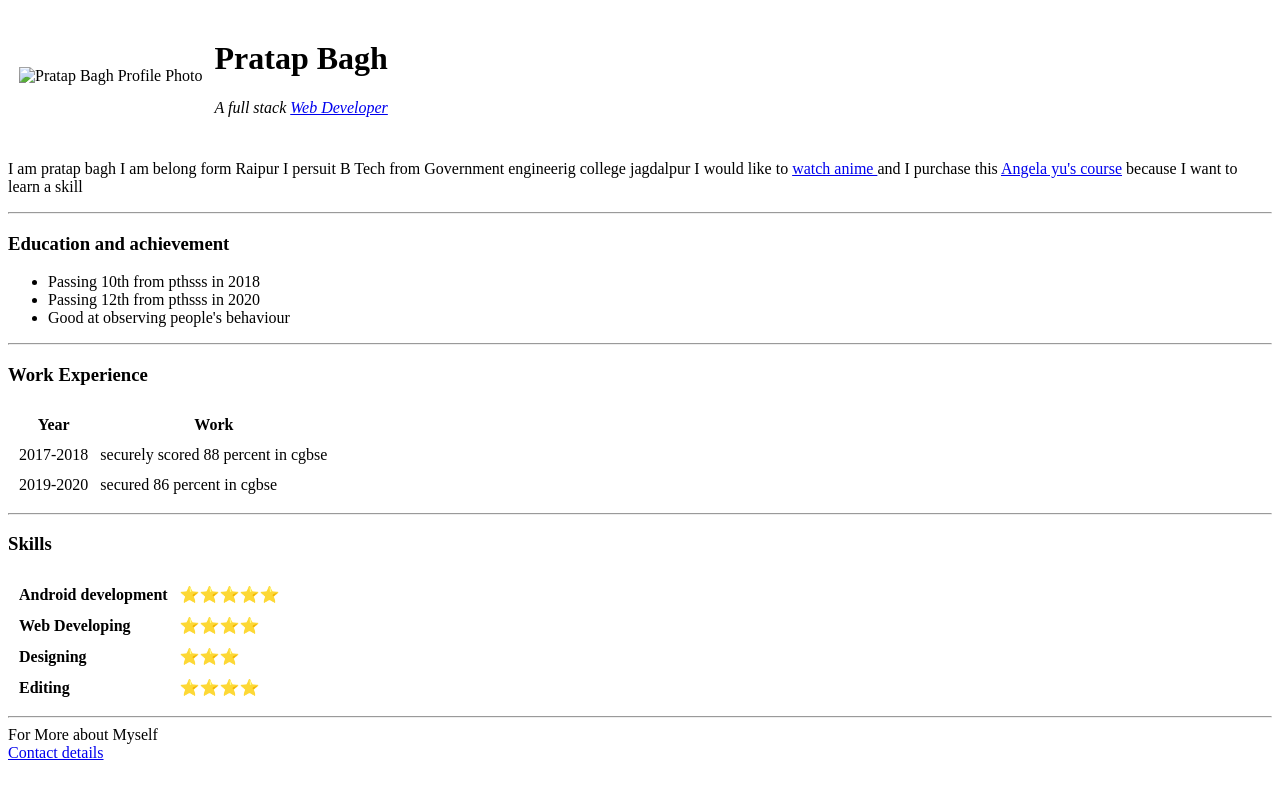
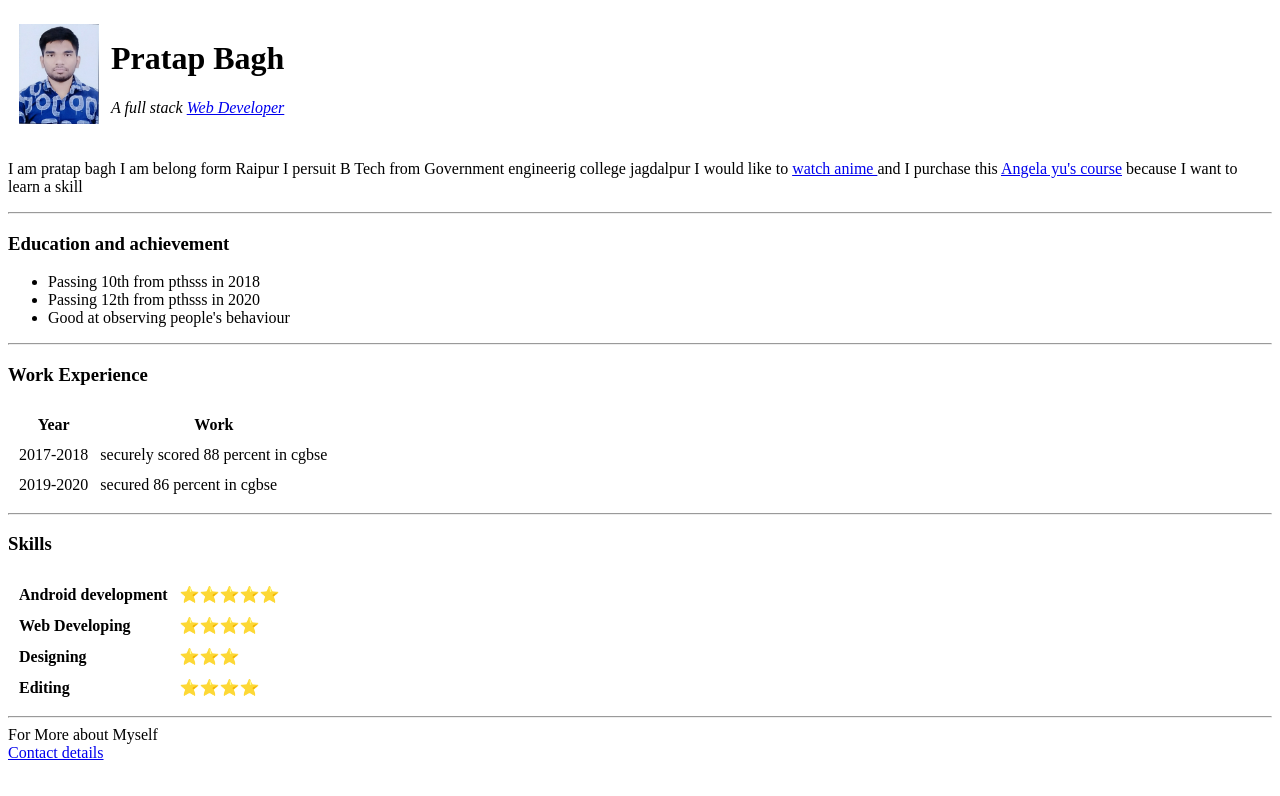
Before and after one commit to Gitofpratap/cv, a plain HTML site: page index.html in a window 1280 px wide. Drawn offline with Linux system fonts and the light colour scheme; files whose address does not match are found by name.

Commit message:
image path

```diff
--- a/index.html
+++ b/index.html
@@ -9,7 +9,7 @@
 <body>
   <table cellspacing="10">
     <tr>
-      <td><img src="file:///C:/Users/admin/Pictures/Saved%20Pictures/Photograph%20jee%20main%20.jpg" alt="Pratap Bagh Profile Photo" width="80" height="100"></td>
+      <td><img src="file:///E:/Webdev2022/HTML-%20Personal%20Site/image/profilephoto.jpg" alt="Pratap Bagh Profile Photo" width="80" height="100"></td>
       <td><h1>Pratap Bagh</h1>
       <p><em>A full stack <a href="https://www.w3schools.com/whatis/whatis_fullstack.asp">Web Developer</a></em></p></td>
     </tr>
```
